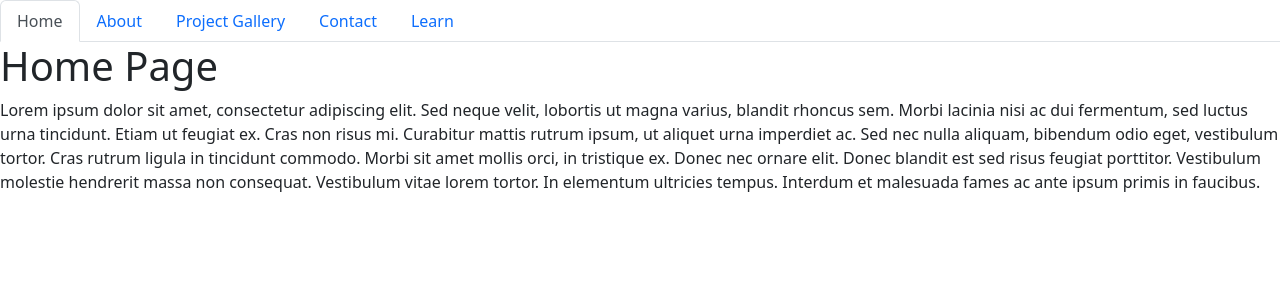
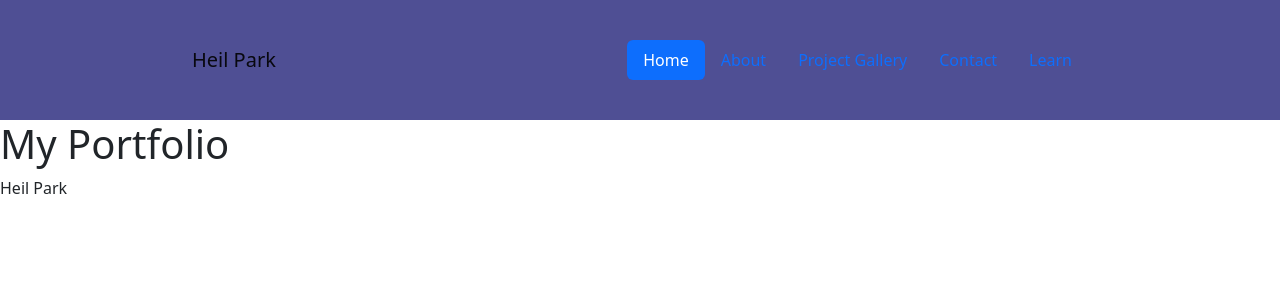
Before and after one commit to heyilll/react-portfolio, a React (Create React App) app: page / in a window 1280 px wide. Shown: the top 300 px of the page. Built offline with nearby package versions, Linux system fonts and the light colour scheme; a small style sheet from the web is missing.

Commit message:
added header and basic project gallery

```diff
--- a/src/App.js
+++ b/src/App.js
@@ -1,6 +1,6 @@
 import React from 'react';
 import { BrowserRouter as Router, Route, Routes } from 'react-router-dom';
-import NavTabs from './components/NavTabs';
+import Heading from './components/header';
 import Home from './components/pages/Home';
 import About from './components/pages/About';
 import ProjectGallery from './components/pages/ProjectGallery';
@@ -10,7 +10,7 @@ function App() {
   return (
     <Router>
       <div>
-        <NavTabs />
+        <Heading />
         {/* Wrap Route elements in a Routes component */}
         <Routes>
           {/* Define routes using the Route component to render different page components at different paths */}
--- a/src/components/NavTabs.js
+++ /dev/null
@@ -1,63 +0,0 @@
-import React from 'react';
-import { NavLink } from 'react-router-dom';
-
-function NavTabs() {
-  return (
-    <ul className="nav nav-tabs">
-      <li className="nav-item">
-        <NavLink
-          to="/"
-          end
-          className={({ isActive }) =>
-            isActive ? 'nav-link active' : 'nav-link'
-          }
-        >
-          Home
-        </NavLink>
-      </li>
-      <li className="nav-item">
-        <NavLink
-          to="about"
-          className={({ isActive }) =>
-            isActive ? 'nav-link active' : 'nav-link'
-          }
-        >
-          About
-        </NavLink>
-      </li>
-      <li className="nav-item">
-        <NavLink
-          to="projectgallery"
-          className={({ isActive }) =>
-            isActive ? 'nav-link active' : 'nav-link'
-          }
-        >
-          Project Gallery
-        </NavLink>
-      </li>
-      <li className="nav-item">
-        <NavLink
-          to="contact"
-          end
-          className={({ isActive }) =>
-            isActive ? 'nav-link active' : 'nav-link'
-          }
-        >
-          Contact
-        </NavLink>
-      </li>
-      <li className="nav-item">
-        <NavLink
-          to="contact/learn"
-          className={({ isActive }) =>
-            isActive ? 'nav-link active' : 'nav-link'
-          }
-        >
-          Learn
-        </NavLink>
-      </li>
-    </ul>
-  );
-}
-
-export default NavTabs;
--- /dev/null
+++ b/src/components/ProjectCard/index.js
@@ -0,0 +1,27 @@
+import React from "react";
+import "./style.css";
+
+function ProjectCard(props) {
+  return (
+    <div className="card">
+      <div className="img-container">
+        <img alt={props.name} src={props.image} />
+      </div>
+      <div className="content">
+        <ul>
+          <li>
+            <strong>Name:</strong> {props.name}
+          </li>
+          <li>
+            <strong>Github link:</strong> <a href={props.github}>{props.github}</a>
+          </li>
+          <li>
+            <strong>Deployed link:</strong> <a href={props.deployed}>{props.deployed}</a>
+          </li>
+        </ul>
+      </div>
+    </div>
+  );
+}
+
+export default ProjectCard;
--- /dev/null
+++ b/src/components/ProjectCard/style.css
@@ -0,0 +1,34 @@
+.card {
+    background: #fff;
+    border-radius: 2px;
+    height: 325px;
+    margin: 1rem;
+    position: relative;
+    width: 325px;
+    box-shadow: 0 3px 6px #999, 0 3px 6px #999;
+    text-align: left;
+  }
+
+  .card > .img-container {
+    height: 60%;
+    overflow: hidden;
+    text-align: center;
+    background:#6CADDC;
+  }
+  .card > .img-container > img {
+    width: 60%
+  }
+
+  .card > .content {
+    padding-left: 1rem;
+    padding-right: 1rem;
+    font-size: 15px;
+  }
+
+  .card > .content > ul {
+    list-style-type: none;
+  }
+
+  .card > .content > ul > li {
+    margin-top: 18px;
+  }
--- /dev/null
+++ b/src/components/header/index.js
@@ -0,0 +1,69 @@
+import React from 'react';
+import { NavLink } from 'react-router-dom';
+import "./style.css";
+
+function header() {
+  return (
+    <nav className='navbar flex sticky-top container-fluid header'>
+      <div className=' justify-between mx-auto cont' >
+        <span className="navbar-brand ">Heil Park</span>
+        <ul className="nav nav-pills ">
+          <li className="nav-item">
+            <NavLink
+              to="/"
+              end
+              className={({ isActive }) =>
+                isActive ? 'nav-link active' : 'nav-link'
+              }
+            >
+              Home
+            </NavLink>
+          </li>
+          <li className="nav-item">
+            <NavLink
+              to="about"
+              className={({ isActive }) =>
+                isActive ? 'nav-link active' : 'nav-link'
+              }
+            >
+              About
+            </NavLink>
+          </li>
+          <li className="nav-item">
+            <NavLink
+              to="projectgallery"
+              className={({ isActive }) =>
+                isActive ? 'nav-link active' : 'nav-link'
+              }
+            >
+              Project Gallery
+            </NavLink>
+          </li>
+          <li className="nav-item">
+            <NavLink
+              to="contact"
+              end
+              className={({ isActive }) =>
+                isActive ? 'nav-link active' : 'nav-link'
+              }
+            >
+              Contact
+            </NavLink>
+          </li>
+          <li className="nav-item">
+            <NavLink
+              to="contact/learn"
+              className={({ isActive }) =>
+                isActive ? 'nav-link active' : 'nav-link'
+              }
+            >
+              Learn
+            </NavLink>
+          </li>
+        </ul>
+      </div>
+    </nav>
+  );
+}
+
+export default header;
--- /dev/null
+++ b/src/components/header/style.css
@@ -0,0 +1,10 @@
+.header  {
+    background-color :rgb(79, 79, 148);
+    height: 15vh;
+}
+
+.cont {
+    display: flex;
+    justify-content: space-between;
+    width: 70%;
+}
--- a/src/components/pages/Contact.js
+++ b/src/components/pages/Contact.js
@@ -5,19 +5,11 @@ import Learn from './Learn';
 function Contact(props) {
   return (
     <div>
-      <h1>Contact Page</h1>
+      <h1>Contact Me</h1>
       <p>
         Integer cursus bibendum sem non pretium. Vestibulum in aliquet sem, quis
         molestie urna. Aliquam semper ultrices varius. Aliquam faucibus sit amet
-        magna a ultrices. Aenean pellentesque placerat lacus imperdiet
-        efficitur. In felis nisl, luctus non ante euismod, tincidunt bibendum
-        mi. In a molestie nisl, eu sodales diam. Nam tincidunt lacus quis magna
-        posuere, eget tristique dui dapibus. Maecenas fermentum elementum
-        faucibus. Quisque nec metus vestibulum, egestas massa eu, sollicitudin
-        ipsum. Nulla facilisi. Sed ut erat ligula. Nam tincidunt nunc in nibh
-        dictum ullamcorper. Class aptent taciti sociosqu ad litora torquent per
-        conubia nostra, per inceptos himenaeos. Etiam ornare rutrum felis at
-        rhoncus. Etiam vel condimentum magna, quis tempor nulla.
+        magna a ultrices.
       </p>
       <Link to="learn" role="button" className="btn btn-link">
         Learn More
--- a/src/components/pages/Home.js
+++ b/src/components/pages/Home.js
@@ -3,16 +3,9 @@ import React from "react";
 function Home() {
   return (
     <div>
-      <h1>Home Page</h1>
+      <h1>My Portfolio</h1>
       <p>
-        Lorem ipsum dolor sit amet, consectetur adipiscing elit. Sed neque velit, lobortis ut magna
-        varius, blandit rhoncus sem. Morbi lacinia nisi ac dui fermentum, sed luctus urna tincidunt.
-        Etiam ut feugiat ex. Cras non risus mi. Curabitur mattis rutrum ipsum, ut aliquet urna
-        imperdiet ac. Sed nec nulla aliquam, bibendum odio eget, vestibulum tortor. Cras rutrum
-        ligula in tincidunt commodo. Morbi sit amet mollis orci, in tristique ex. Donec nec ornare
-        elit. Donec blandit est sed risus feugiat porttitor. Vestibulum molestie hendrerit massa non
-        consequat. Vestibulum vitae lorem tortor. In elementum ultricies tempus. Interdum et
-        malesuada fames ac ante ipsum primis in faucibus.
+        Heil Park
       </p>
     </div>
   );
--- a/src/components/pages/ProjectGallery.js
+++ b/src/components/pages/ProjectGallery.js
@@ -1,21 +1,21 @@
 import React from "react";
+import ProjectCard from "../ProjectCard";
+import projects from "../../projects.json"
 
 function ProjectGallery() {
   return (
     <div>
-      <h1>Project Gallery Page</h1>
-      <p>
-        Donec a volutpat quam. Curabitur nec varius justo, sed rutrum ligula. Curabitur pellentesque
-        turpis sit amet eros iaculis, a mollis arcu dictum. Ut vel ante eget massa ornare placerat.
-        Etiam nisl orci, finibus sodales volutpat et, hendrerit ut dolor. Suspendisse porta dictum
-        nunc, sed pretium risus rutrum eget. Nam consequat, ligula in faucibus vestibulum, nisi
-        justo laoreet risus, luctus luctus mi lacus sit amet libero. Class aptent taciti sociosqu ad
-        litora torquent per conubia nostra, per inceptos himenaeos. Mauris pretium condimentum
-        tellus eget lobortis. Interdum et malesuada fames ac ante ipsum primis in faucibus. Donec
-        placerat accumsan mi, ut congue neque placerat eu. Donec nec ipsum in velit pellentesque
-        vehicula sit amet at augue. Maecenas aliquam bibendum congue. Pellentesque semper, lectus
-        non ullamcorper iaculis, est ligula suscipit velit, sed bibendum turpis dui in sapien.
-      </p>
+      <h1>Project Gallery</h1>
+      {projects.map(project => (
+          <ProjectCard
+            id={project.id}
+            key={project.id}
+            name={project.name}
+            image={project.image}
+            github={project.github}
+            deployed={project.deployed}
+          />
+        ))}
     </div>
   );
 }
--- /dev/null
+++ b/src/projects.json
@@ -0,0 +1,30 @@
+[
+    {
+      "id": 1,
+      "name": "SolveMyBoredom",
+      "image": "https://vignette.wikia.nocookie.net/spongebobgalaxy/images/0/07/SpongeBob_SquarePants.png/revision/latest?cb=20171228024014",
+      "github": "https://github.com/heyilll/js-solvemyboredom",
+      "deployed": "https://heyilll.github.io/js-solvemyboredom/"
+    },
+    {
+      "id": 2,
+      "name": "WeatherBoard",
+      "image": "https://vignette3.wikia.nocookie.net/vsbattles/images/8/80/Mr._Krabs.png/revision/latest?cb=20150919162131",
+      "github": "https://github.com/heyilll/js-weatherboard",
+      "deployed": "https://heyilll.github.io/js-weatherboard/"
+    },
+    {
+      "id": 3,
+      "name": "Squidward",
+      "image": "https://vignette2.wikia.nocookie.net/fictionalcharacters/images/a/ac/Squidward.png/revision/latest?cb=20131121012626",
+      "github": "Cashier",
+      "deployed": "An Easter Island Head"
+    },
+    {
+      "id": 4,
+      "name": "Dexter",
+      "image": "https://s-media-cache-ak0.pinimg.com/originals/fe/32/49/fe32495d45283cd6860ae122f0aeaad9.png",
+      "github": "Boy Genius",
+      "deployed": "A Secret Laboratory"
+    }
+]
```
Also changed, not shown: src/components/pages/Project.js (added).
